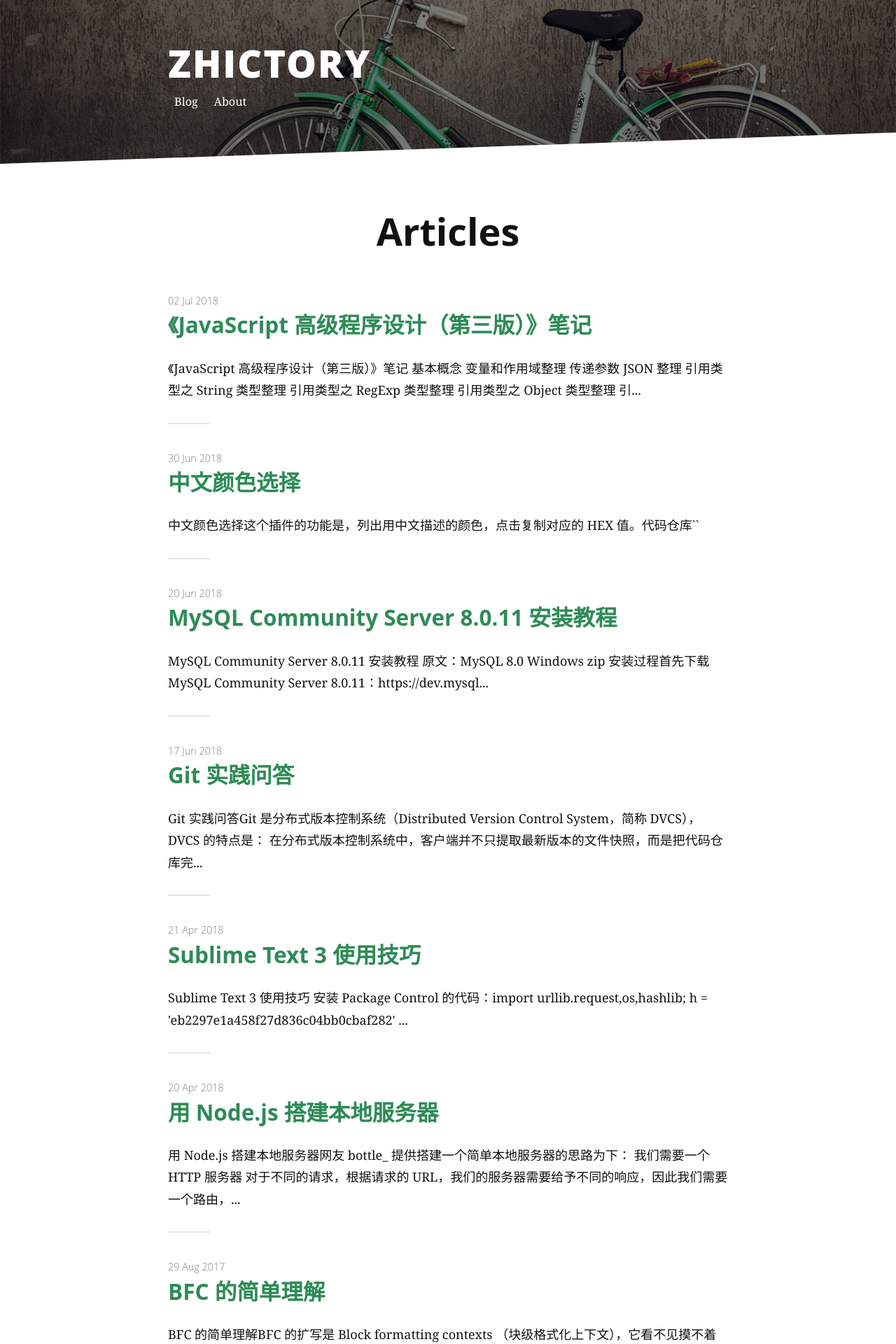
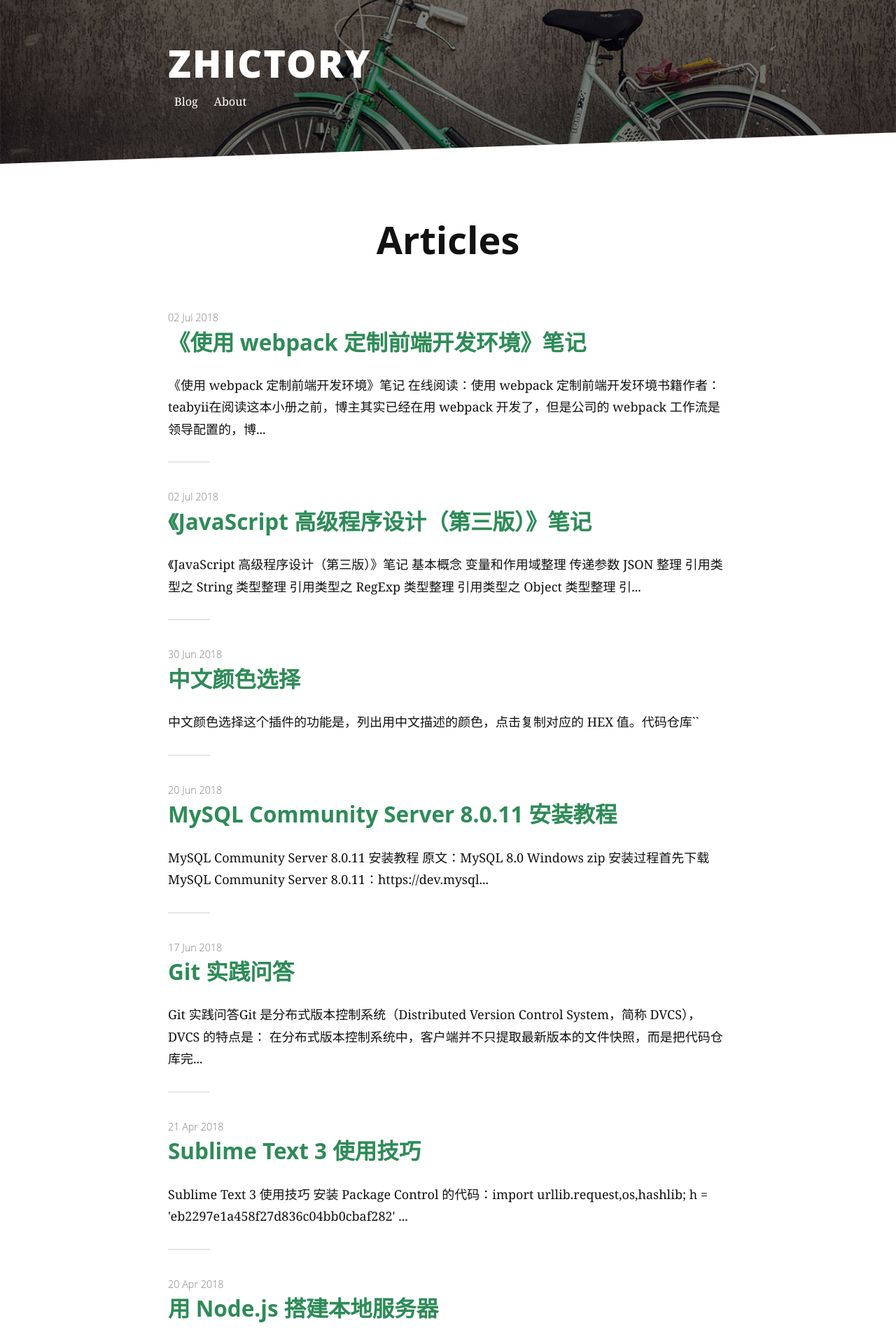
Before and after one commit to gitbxq/blog, a Jekyll site: the page built from articles.md, in a window 1280 px wide. Shown: the top 1920 px of the page at 70% size. Built offline with Jekyll 4.4.1, drawn with Linux system fonts in a browser that asks for light colours; comment, search, counter and statistics services are not loaded.

Commit message:
Added 新增博文：《使用 webpack 定制前端开发环境》笔记

```diff
--- /dev/null
+++ b/_posts/2018-7-2-webpack-custom.md
@@ -0,0 +1,25 @@
+---
+layout: default
+title: 《使用 webpack 定制前端开发环境》笔记
+---
+
+# 《使用 webpack 定制前端开发环境》笔记
+
+> 在线阅读：[使用 webpack 定制前端开发环境](https://juejin.im/book/5a6abad5518825733c144469/section/5a6abad5518825732e2f8546)
+> 书籍作者：[teabyii](https://juejin.im/user/57a2e06da3413100631c1fc7)
+
+在阅读这本小册之前，博主其实已经在用 webpack 开发了，但是公司的 webpack 工作流是领导配置的，博主对其了解不多。阅读这本小册之后，对 webpack 配置的整个流程有了更清晰的认识。
+
+以下是阅读小册时有助于理解的笔记：
+
+1. [配置参数 include 和 exclude](http://d8480a24.wiz03.com/share/s/3oi0EA1grx7x2Lj00z1ZXVvc2auGts2XnkRb2Vz7Kw0ldDAg)
+2. [加载图片](http://d8480a24.wiz03.com/share/s/3oi0EA1grx7x2Lj00z1ZXVvc2jAn-E3Wo4Vl2s4Lgl3nLo3f)
+3. [webpack.config.js 的用法](http://d8480a24.wiz03.com/share/s/3oi0EA1grx7x2Lj00z1ZXVvc1I-41F3fl4qP20RhDY1oyZC-)
+4. [splitChunks 的 test 字段](http://d8480a24.wiz03.com/share/s/3oi0EA1grx7x2Lj00z1ZXVvc0pCTQJ0Uw45_20iZJK1JkLdL)
+5. [optimization](http://d8480a24.wiz03.com/share/s/3oi0EA1grx7x2Lj00z1ZXVvc3bBrWJ0EQk1Y2phq1z0SeGMI)
+6. [loader 执行顺序](http://d8480a24.wiz03.com/share/s/3oi0EA1grx7x2Lj00z1ZXVvc1aXo-e0OmAZc2IVVp42JAY43)
+7. [HMR 样式不应用更新的问题](http://d8480a24.wiz03.com/share/s/3oi0EA1grx7x2Lj00z1ZXVvc0ASqmz2-n4GC2Q3ilF2kRVeM)
+8. [devServer before](http://d8480a24.wiz03.com/share/s/3oi0EA1grx7x2Lj00z1ZXVvc0pEGFH3XcQij2fCNx214S9Du)
+9. [DefinePlugin](http://d8480a24.wiz03.com/share/s/3oi0EA1grx7x2Lj00z1ZXVvc0F9b1w19fkg92dYBsx1i0ES1)
+
+附上阅读时练习的 webpack 配置：[webpack.config.js](https://github.com/zhictory/zhDate/blob/master/webpack.config.js)
--- a/assets/css/style.css
+++ b/assets/css/style.css
@@ -694,7 +694,7 @@ h1,
     h1,
     .h1 {
         font-size: 3em;
-        line-height: 1.05
+        line-height: 1.5em;
     }
 }
 
```
Also changed, not shown: 1 other file.
